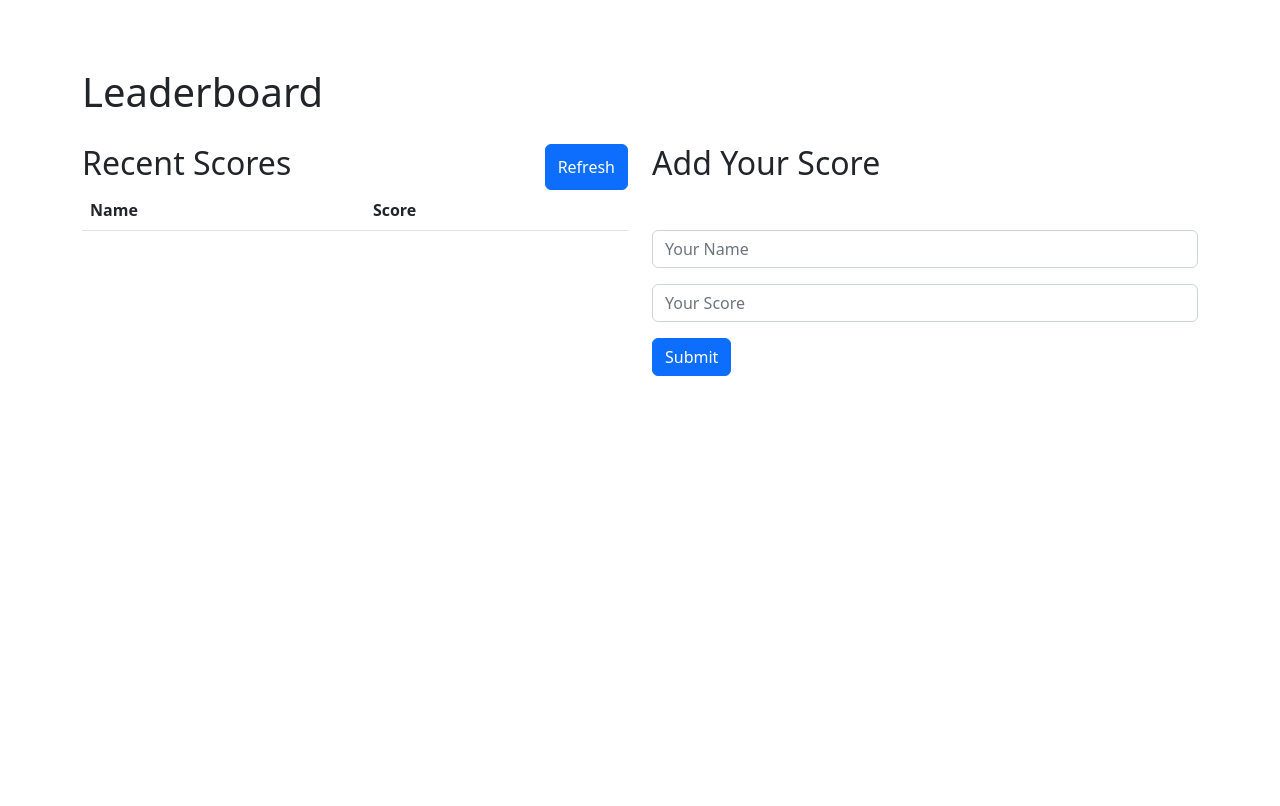
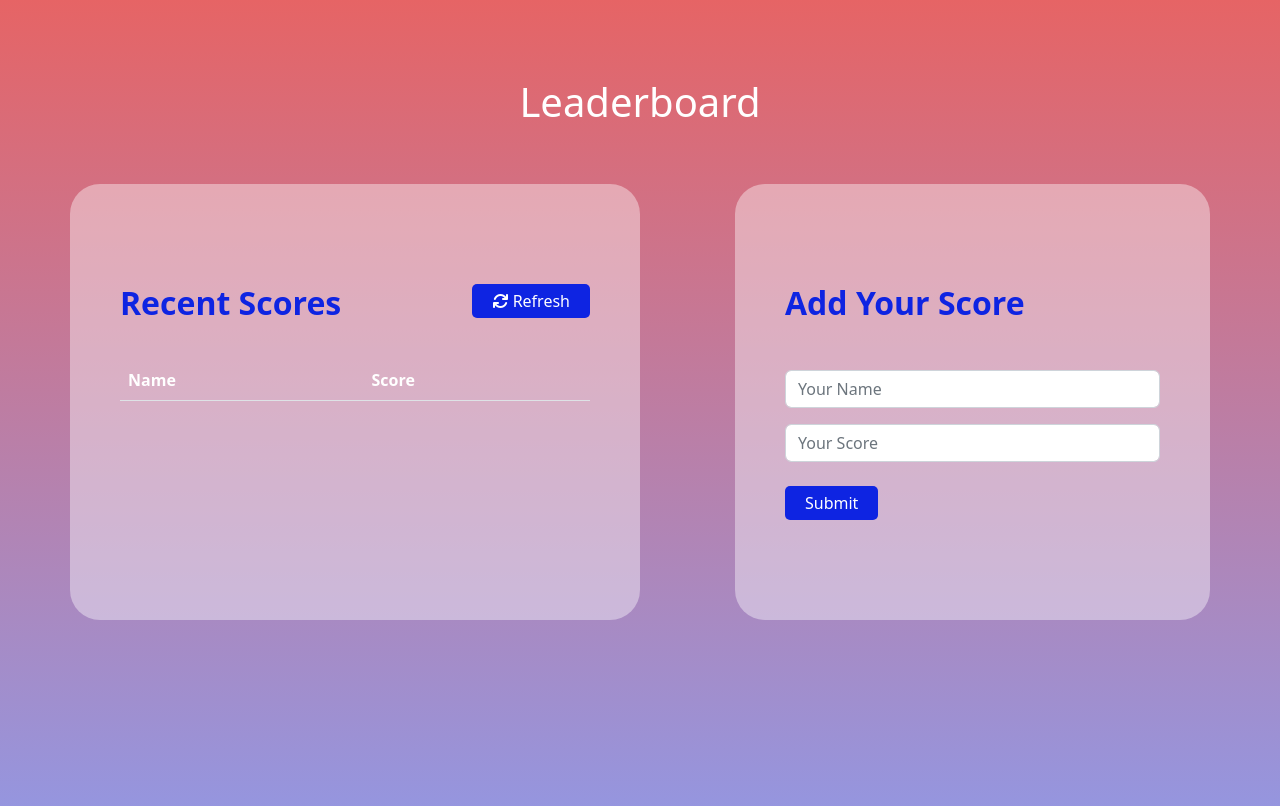
Before and after one commit to samlorlah/leaderboard, a website built with webpack: page src/index.html in a window 1280 px wide. Built offline with nearby package versions, Linux system fonts and the light colour scheme; no server answers.

Commit message:
Add Styles to the project

```diff
--- a/src/index.html
+++ b/src/index.html
@@ -7,6 +7,7 @@
   <title>Leaderboard</title>
   <!-- Bootstrap -->
   <link rel="stylesheet" href="https://cdn.jsdelivr.net/npm/bootstrap@5.2.0/dist/css/bootstrap.min.css" integrity="sha384-gH2yIJqKdNHPEq0n4Mqa/HGKIhSkIHeL5AyhkYV8i59U5AR6csBvApHHNl/vI1Bx" crossorigin="anonymous">
+  <link rel="stylesheet" href="https://cdnjs.cloudflare.com/ajax/libs/font-awesome/6.1.2/css/all.min.css" integrity="sha512-1sCRPdkRXhBV2PBLUdRb4tMg1w2YPf37qatUFeS7zlBy7jJI8Lf4VHwWfZZfpXtYSLy85pkm9GaYVYMfw5BC1A==" crossorigin="anonymous" referrerpolicy="no-referrer" />
 </head>
 <body>
   <section class="container my-5">
@@ -14,15 +15,17 @@
       Leaderboard
     </h1>
     <div class="row">
-      <div class="col-md-6">
-        <div class="d-flex justify-content-between">
+      <div class="col-md-6 score_list_section">
+        <div class="d-flex justify-content-between score_list_header">
           <h2 class="scores_header">
             Recent Scores
           </h2>
-          <button class="refresh_btn btn btn-primary" type="button">Refresh</button>
+          <div>
+            <button class="refresh_btn" type="button"><i class="fa fa-refresh"></i> Refresh</button>
+          </div>
         </div>
         <table class="table table-striped">
-          <thead>
+          <thead class="text-white">
             <tr>
               <th>Name</th>
               <th>Score</th>
@@ -32,7 +35,7 @@
           </tbody>
         </table>
       </div>
-      <div class="col-md-6">
+      <div class="col-md-5 offset-md-1 add_score_section">
         <h2 class="mb-5">
           Add Your Score
         </h2>
@@ -43,8 +46,8 @@
           <div class="mb-3">
             <input type="text" placeholder="Your Score" class="form-control" id="score_field">
           </div>
-          <div class="mb-3">
-            <button class="submit_btn btn btn-primary pull-right" type="button">Submit</button>
+          <div class="mt-4">
+            <button class="submit_btn pull-right" type="button">Submit</button>
           </div>
         </form>
       </div>
--- a/src/style.css
+++ b/src/style.css
@@ -1,3 +1,38 @@
+body {
+  min-height: 100vh;
+  background: linear-gradient(#e66465, #9198e5);
+}
+
 h1 {
-  padding: 20px 0;
+  color: #fff;
+  text-align: center;
+  padding: 30px 0 50px;
 }
+
+h2 {
+  color: rgb(14, 36, 226);
+  font-weight: 900;
+}
+
+.score_list_section, .add_score_section {
+  background-color: rgba(255, 255, 255, 0.4);
+  padding: 100px 50px;
+  border-radius: 30px;
+}
+
+.score_list_header {
+  padding-bottom: 30px;
+}
+
+button {
+  border: none;
+  background-color: rgb(14, 36, 226);
+  color: #fff;
+  padding: 5px 20px;
+  border-radius: 5px;
+}
+
+.submit_btn:hover {
+  padding: 5px 25px;
+  background-color: #000;
+}
```
